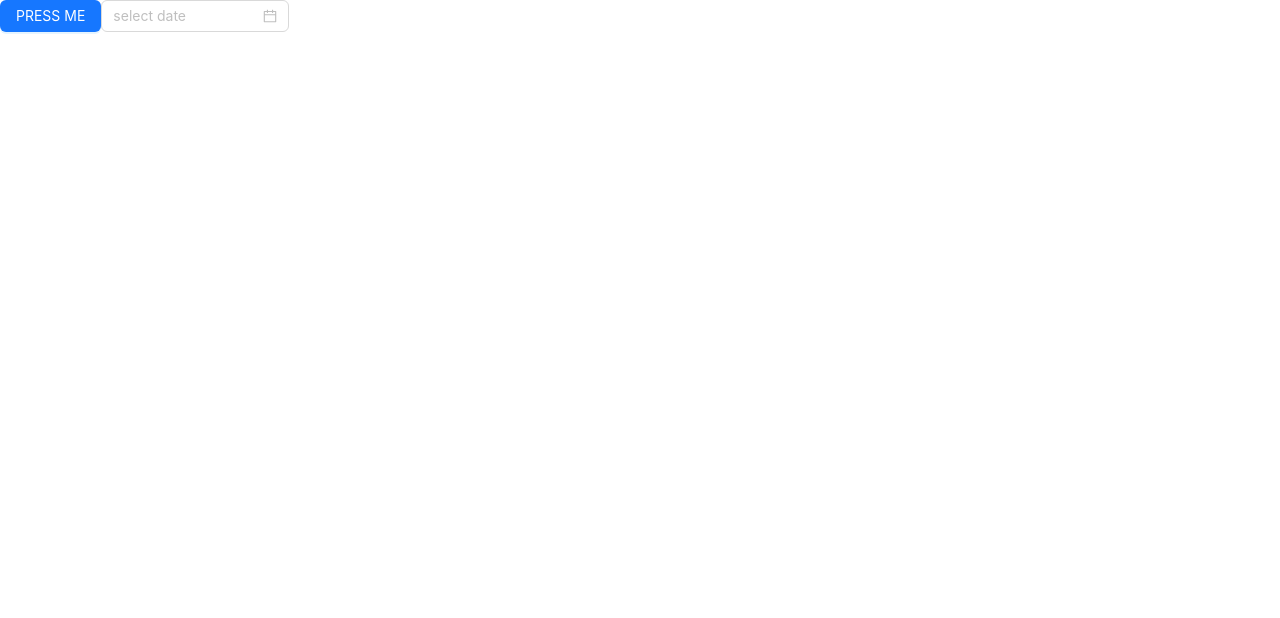
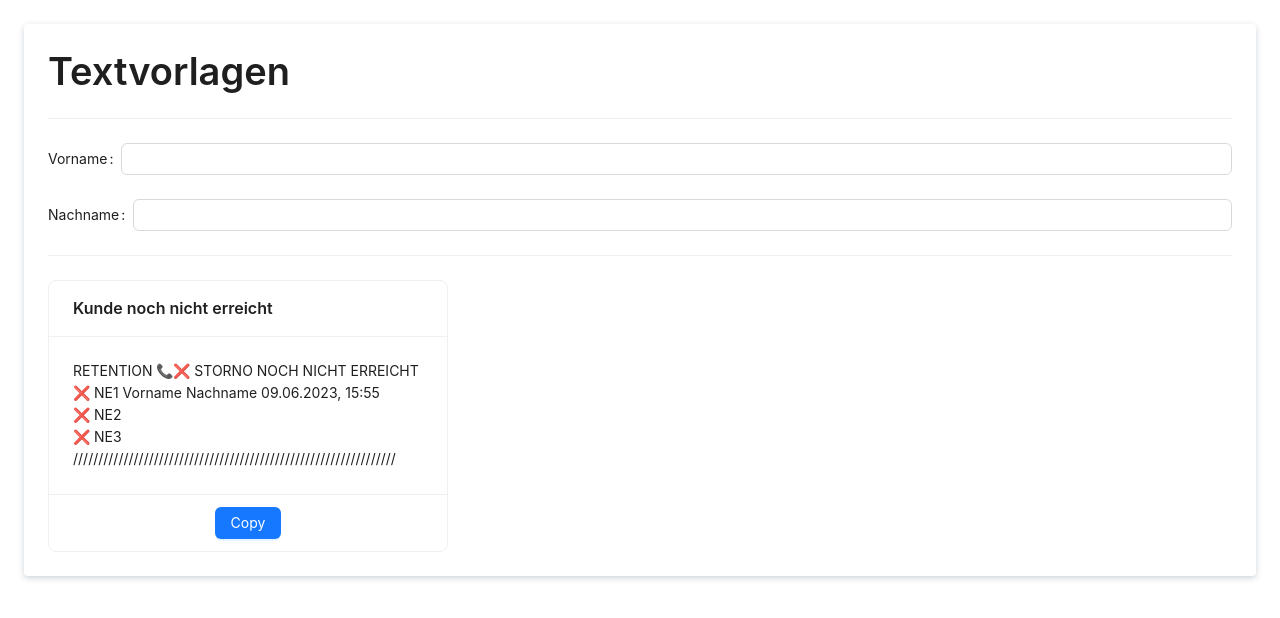
Before and after one commit to marcomuser/clippy, a React (Vite) app: page / in a window 1280 px wide. Shown: the top 618 px of the page. Built offline with nearby package versions, Linux system fonts and the light colour scheme.

Commit message:
feat: add copy card

```diff
--- a/src/App.tsx
+++ b/src/App.tsx
@@ -1,10 +1,31 @@
-import { Button, DatePicker } from "antd";
+import { Divider, Form, Typography } from "antd";
+import { Paper } from "./components/Paper/Paper";
+import { FormFields, UserInputs } from "./components/UserInputs/UserInputs";
+import { CopyCards } from "./components/CopyCards/CopyCards";
 
-const App = () => (
-  <>
-    <Button type="primary">PRESS ME</Button>
-    <DatePicker placeholder="select date" />
-  </>
-);
+const { Title } = Typography;
+
+const App = () => {
+  const [form] = Form.useForm<FormFields>();
+  const localStorage = window.localStorage;
+
+  return (
+    <Paper>
+      <Title>Textvorlagen</Title>
+      <Divider />
+      <Form
+        form={form}
+        initialValues={{
+          firstName: localStorage.getItem("firstName"),
+          surname: localStorage.getItem("surname"),
+        }}
+      >
+        <UserInputs />
+      </Form>
+      <Divider />
+      <CopyCards form={form} />
+    </Paper>
+  );
+};
 
 export default App;
--- /dev/null
+++ b/src/components/CopyCards/CopyCards.tsx
@@ -0,0 +1,56 @@
+import { Button, Card, Form, type FormInstance, Typography } from "antd";
+import { type FormFields } from "../UserInputs/UserInputs";
+import { useRef } from "react";
+
+const { Text } = Typography;
+
+type TProps = {
+  form: FormInstance<FormFields>;
+};
+
+export const CopyCards = ({ form }: TProps) => {
+  const textRef = useRef<HTMLSpanElement>(null);
+
+  const firstName = Form.useWatch("firstName", form);
+  const surname = Form.useWatch("surname", form);
+  const dateTime = new Intl.DateTimeFormat("de-DE", {
+    dateStyle: "medium",
+    timeStyle: "short",
+  }).format(new Date());
+
+  const onClickHandler = () => {
+    navigator.clipboard.writeText(
+      textRef.current
+        ? textRef.current.innerText
+        : "Failed to copy text. Please try again"
+    );
+
+    if (firstName && surname) {
+      const storage = window.localStorage;
+      storage.setItem("firstName", firstName);
+      storage.setItem("surname", surname);
+    }
+  };
+
+  return (
+    <Card
+      style={{ width: 400 }}
+      title="Kunde noch nicht erreicht"
+      actions={[
+        <Button type="primary" onClick={onClickHandler}>
+          Copy
+        </Button>,
+      ]}
+    >
+      <Text ref={textRef}>
+        RETENTION 📞❌ STORNO NOCH NICHT ERREICHT
+        <br />❌ NE1 {firstName ?? "Vorname"} {surname ?? "Nachname"} {dateTime}
+        <br />
+        ❌ NE2
+        <br />❌ NE3
+        <br />
+        ////////////////////////////////////////////////////////////////
+      </Text>
+    </Card>
+  );
+};
--- /dev/null
+++ b/src/components/Paper/Paper.module.css
@@ -0,0 +1,6 @@
+.paper {
+  padding: 24px;
+  margin: 24px;
+  border-radius: 4px;
+  box-shadow: 0px 2px 6px rgba(7, 37, 67, 0.2);
+}
--- /dev/null
+++ b/src/components/Paper/Paper.tsx
@@ -0,0 +1,9 @@
+import { type ReactNode } from "react";
+import styles from "./Paper.module.css";
+
+type TProps = {
+  children: ReactNode;
+};
+export const Paper = ({ children }: TProps) => (
+  <main className={styles.paper}>{children}</main>
+);
--- /dev/null
+++ b/src/components/UserInputs/UserInputs.tsx
@@ -0,0 +1,18 @@
+import { Form, Input } from "antd";
+
+export const UserInputs = () => (
+  <>
+    <Form.Item label="Vorname" name="firstName">
+      <Input />
+    </Form.Item>
+
+    <Form.Item label="Nachname" name="surname">
+      <Input />
+    </Form.Item>
+  </>
+);
+
+export type FormFields = {
+  firstName: string | null;
+  surname: string | null;
+};
```
